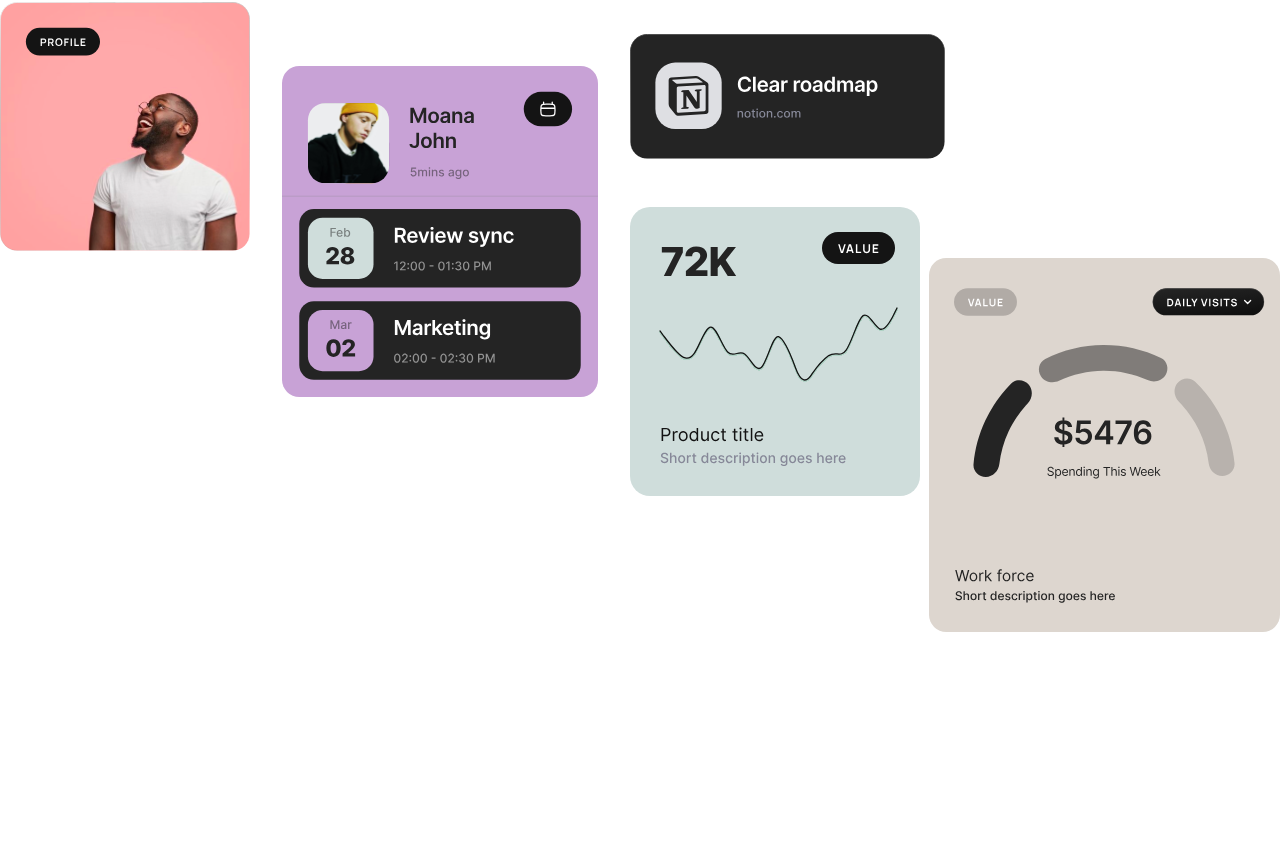
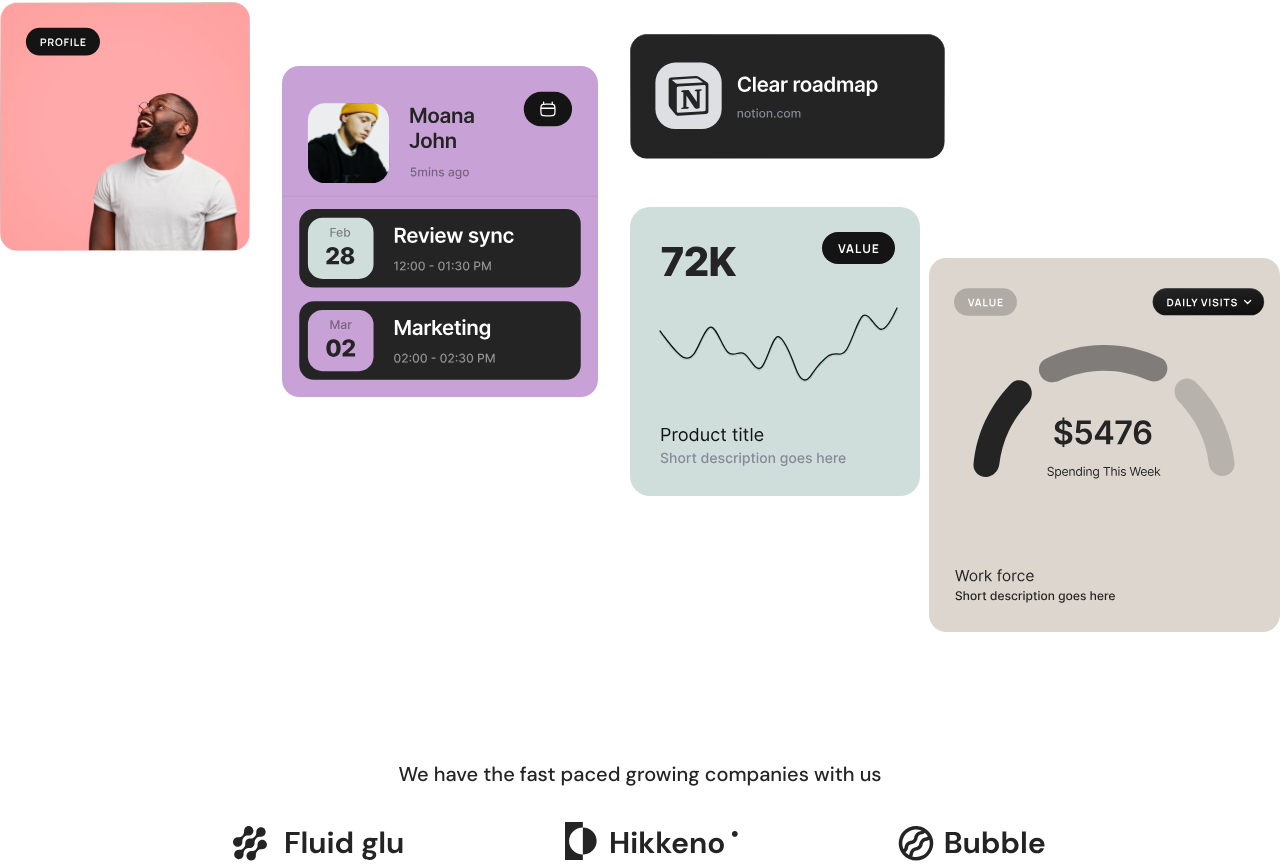
Before and after one commit to 0LrNx/Squaree, a Next.js app: page / in a window 1280 px wide. Shown: the part 611-1477 px from the top of the page. Before the commit the page ends 1243 px from the top, so only its background shows below. Built offline with nearby package versions, Linux system fonts and the light colour scheme.

Commit message:
feat: Partners

```diff
--- a/app/page.tsx
+++ b/app/page.tsx
@@ -1,6 +1,7 @@
 import Navbar from "@/app/src/components/Navbar/Navbar";
 import TextHero from "@/app/src/components/Hero/textHero"
 import ImageHero from "@/app/src/components/Hero/imgHero"
+import Parteners from "@/app/src/components/Parteners/parteners"
 
 export default function Home() {
   return (
@@ -8,6 +9,7 @@ export default function Home() {
     <Navbar />
     <TextHero />
     <ImageHero />
+    <Parteners />
   </main>
   )
 }
--- /dev/null
+++ b/app/src/components/Parteners/parteners.tsx
@@ -0,0 +1,31 @@
+import Image from "next/image";
+
+import Bubble from "@/public/featured/Bubble.svg";
+import Fluid from "@/public/featured/Fluid.svg";
+import Hikkeno from "@/public/featured/Hikkeno.svg";
+
+function Parteners() {
+    return (
+        <div className="flex flex-col justify-center items-center text-dark text-xl font-dmsans font-medium pt-32">
+            <h2 className="mb-8">We have the fast paced growing companies with us</h2>
+            <div className="flex gap-40">
+                <Image
+                    src={Fluid}
+                    alt="Bubble"
+                />
+
+                <Image
+                    src={Hikkeno}
+                    alt="Fluid"
+                />
+
+                <Image
+                    src={Bubble}
+                    alt="Hikkeno"
+                />
+            </div>
+        </div>
+    );
+}
+
+export default Parteners;
```
